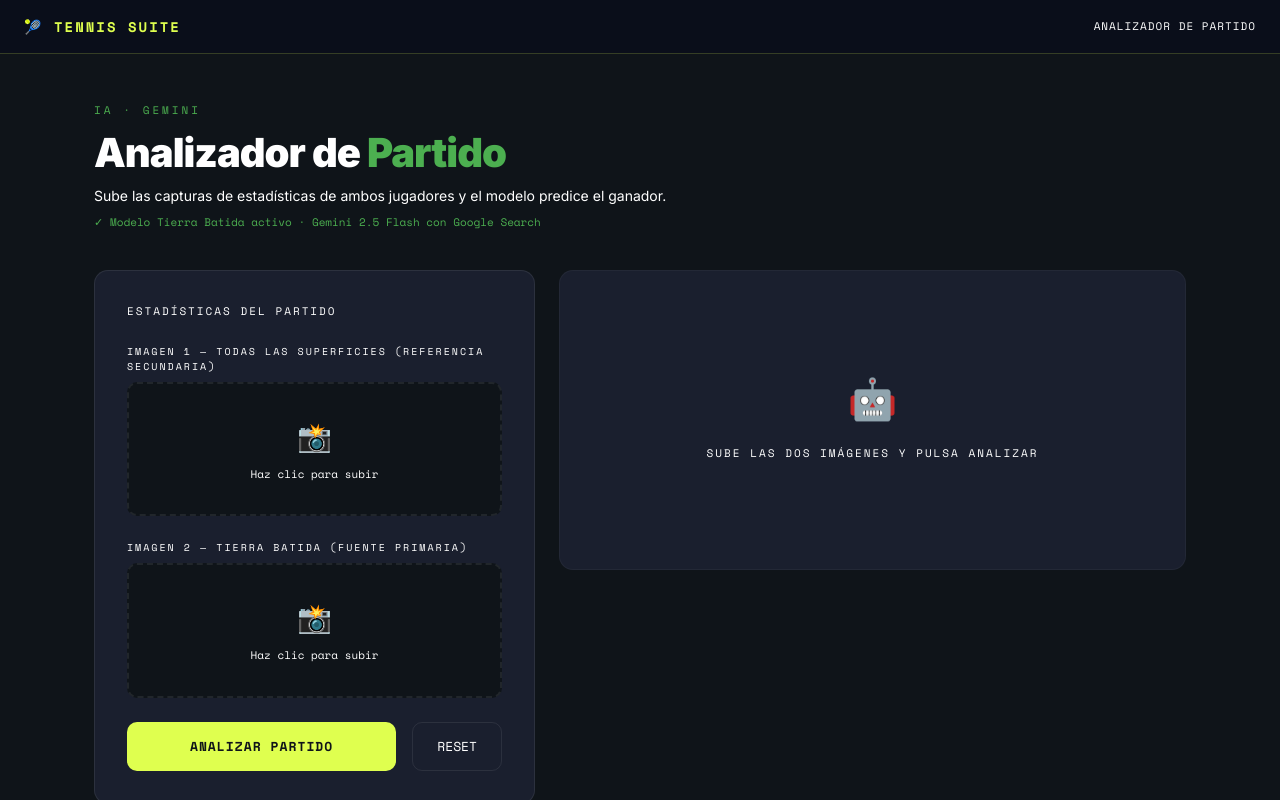
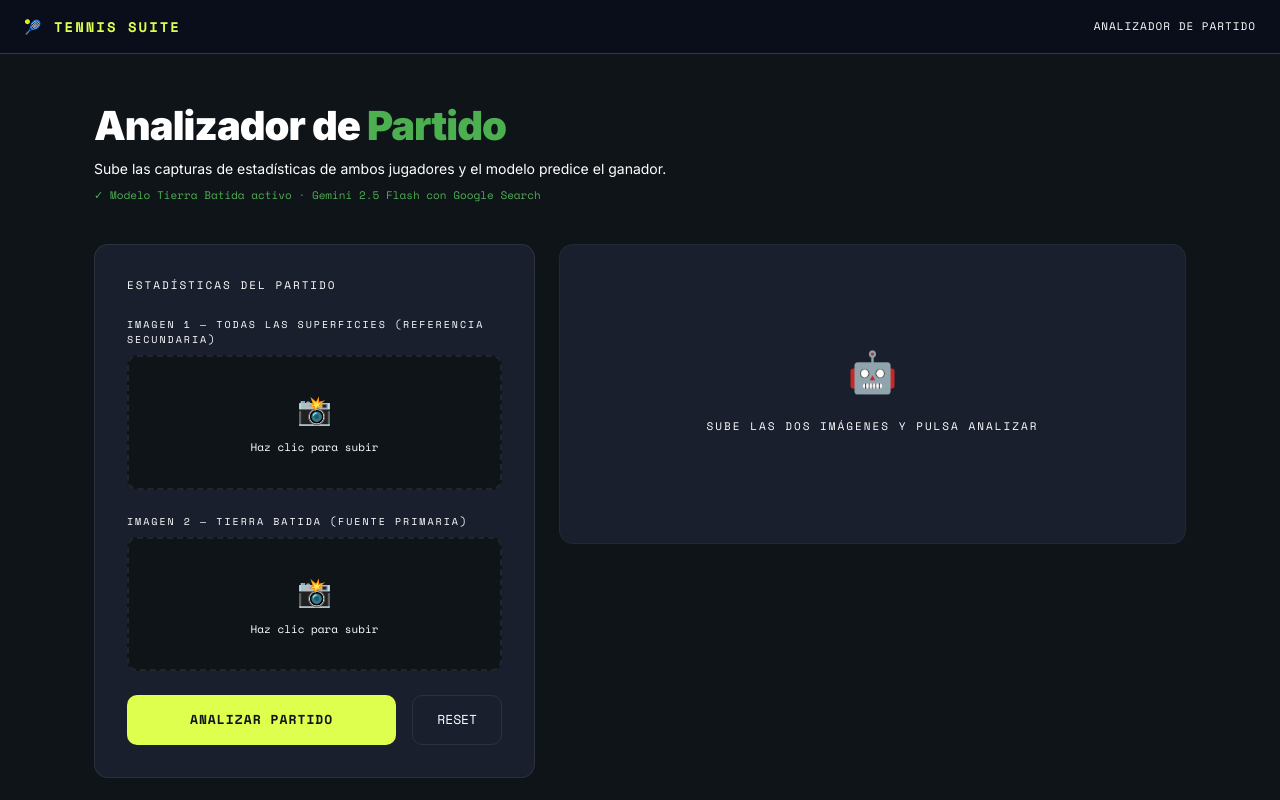
Before and after one commit to BorjaGZ/tfm-tennis-suite, a Next.js app: page /analizador-partido in a window 1280 px wide. Shown: the top 800 px of the page. Built offline with nearby package versions, Linux system fonts and the light colour scheme.

Commit message:
feat: Cambios diseño

```diff
--- a/app/analizador-partido/page.tsx
+++ b/app/analizador-partido/page.tsx
@@ -144,7 +144,6 @@ export default function AnalizadorPartido() {
       <div className="container-xl py-5 px-4">
 
         {/* Cabecera */}
-        <span className="ts-label ts-label-green">IA · Gemini</span>
         <h1 className="ts-page-title">
           Analizador de <span className="ts-highlight-green">Partido</span>
         </h1>
```
